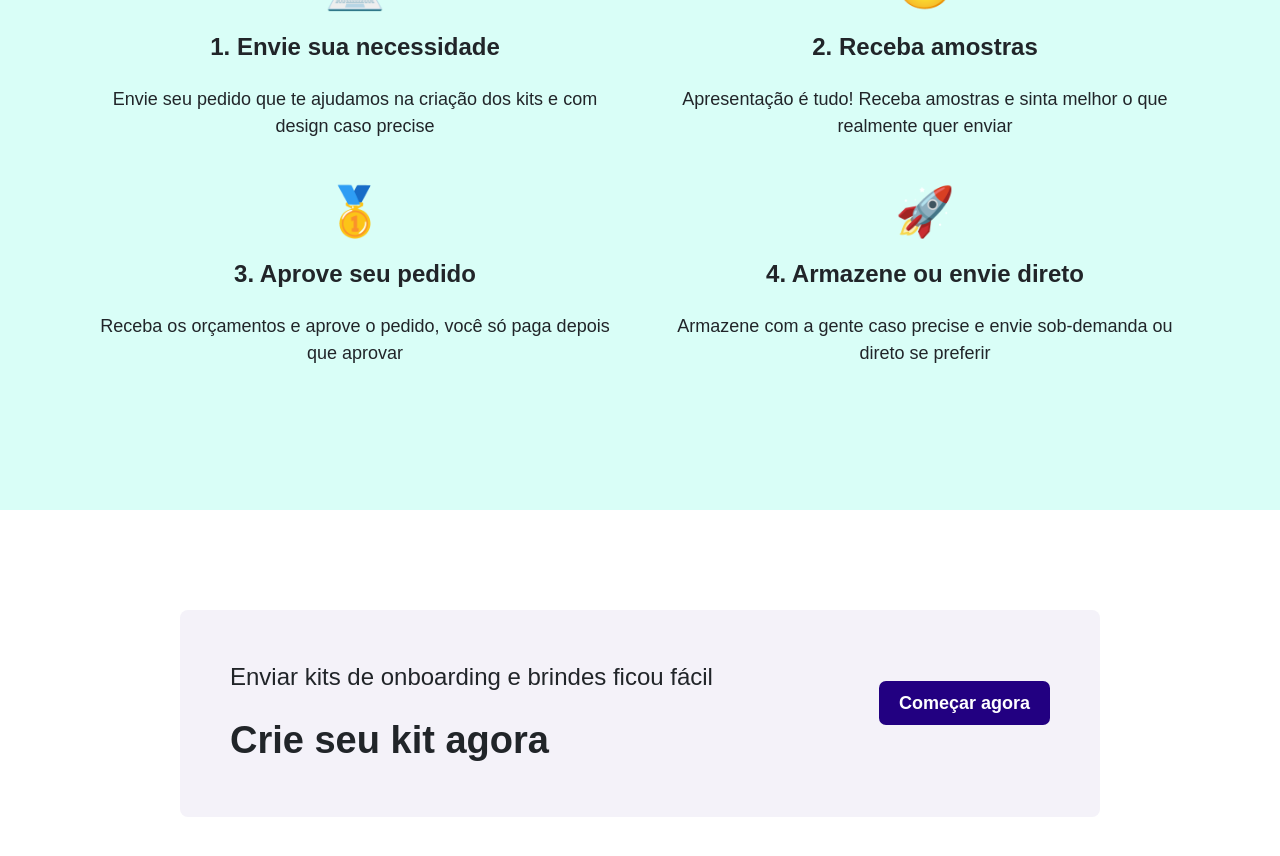
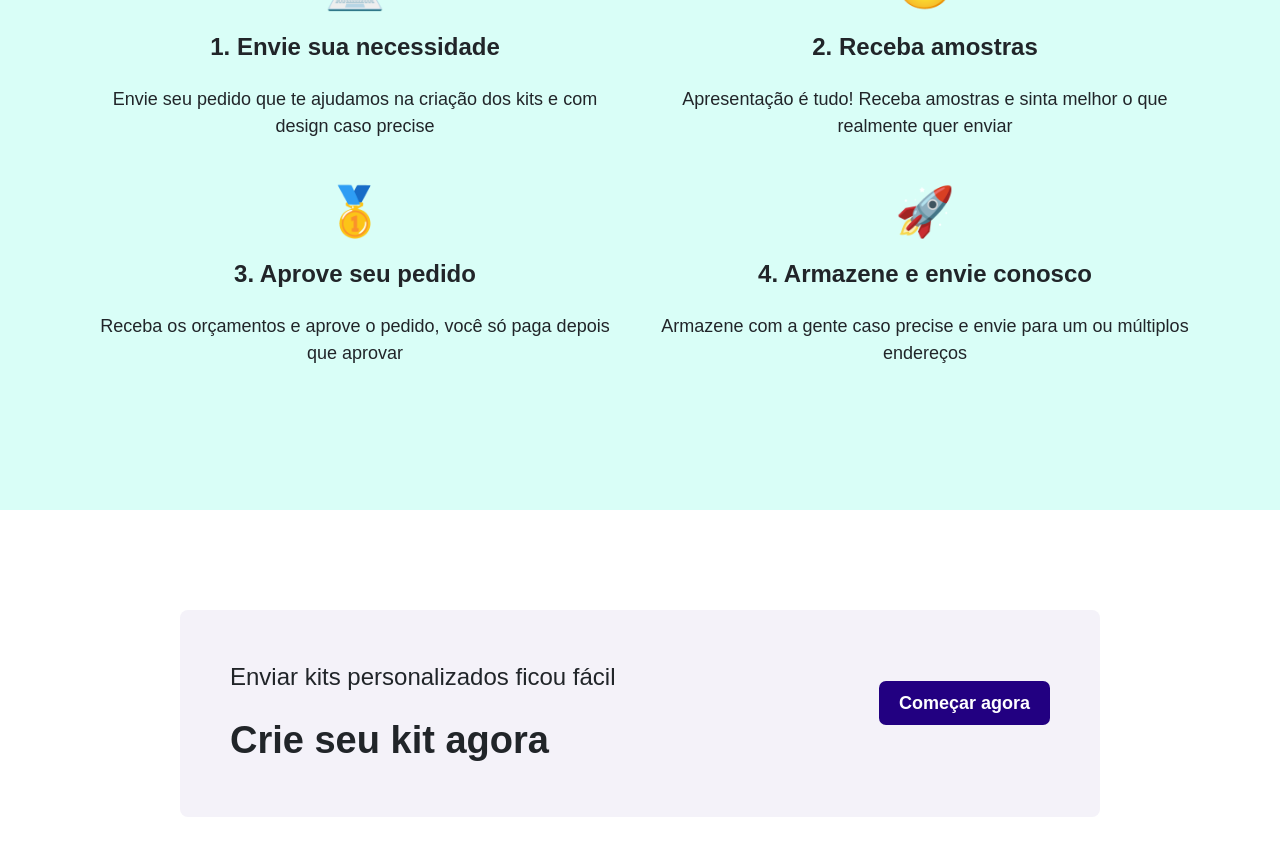
Before and after one commit to lobby-tech/lobby.tech, a Jekyll site: the page built from index.html, in a window 1280 px wide and 900 px high, scrolled down 2279 px. Shown: the top 856 px of the window. Built offline with Jekyll 4.4.1, drawn with Linux system fonts in a browser that asks for light colours; a script that is not in the unit is left out; some of the changed text lies outside the part shown.

Commit message:
Updated text

```diff
--- a/_layouts/home.html
+++ b/_layouts/home.html
@@ -53,7 +53,7 @@
           <div class="col-md-4">
             <p><a href="/"><img src="/assets/images/lobby-logo-rodape.png" alt="Lobby Tech logo"></a></p>
             <br>
-            <p>Seu parceiro ideal para engajar seus colaboradores e se aproximar dos clientes mesmo à distância.</p>
+            <p>Seu parceiro ideal para te ajudar engajar colaboradores e se aproximar dos clientes mesmo à distância.</p>
             <br>
             <p>
               <a target="_blank" href="https://www.facebook.com/lobbytecnologia/">
--- a/index.html
+++ b/index.html
@@ -7,7 +7,7 @@
   <div class="container">
     <div class="row">
       <div class="col-12 col-lg-8 offset-lg-2">
-        <h1 class="font--xxl">O jeito mais fácil de enviar <span class="text-highlight">kits personalizados</span> para colaboradores e clientes</h1>
+        <h1 class="font--xxl">O jeito mais fácil de enviar <span class="text-highlight">kits personalizados</span> para seus colaboradores e clientes</h1>
         <h2 class="font--md">Não tenha mais a dor de cabeça em lidar com vários fornecedores e logística para enviar seus kits, nós simplificamos tudo pra você</h2>
         <br>
         <p>
@@ -127,8 +127,8 @@
       </section>
       <section class="col-md-6">
         <p class="font--xxl">🚀</p>
-        <h2 class="font--lg"><b>4. Armazene ou envie direto</b></h2>
-        <p>Armazene com a gente caso precise e envie sob-demanda ou direto se preferir</p>
+        <h2 class="font--lg"><b>4. Armazene e envie conosco</b></h2>
+        <p>Armazene com a gente caso precise e envie para um ou múltiplos endereços</p>
         <br>
       </section>
     </div>
@@ -139,7 +139,7 @@
   <div class="row">
     <div class="col-12 col-lg-10 offset-lg-1">
       <div class="section-three">
-        <h1 class="font--lg">Enviar kits de onboarding e brindes ficou fácil</h1>
+        <h1 class="font--lg">Enviar kits personalizados ficou fácil</h1>
         <h2 class="font--xl">Crie seu kit agora</h2>
         <p class="section-three__btn">
           <a href="https://mkt.lobby.tech/agende-uma-demonstracao" class="btn">
```
